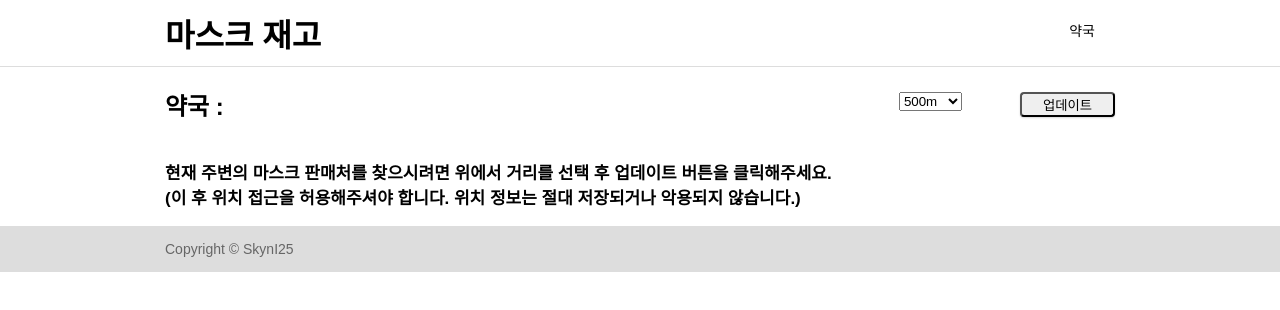
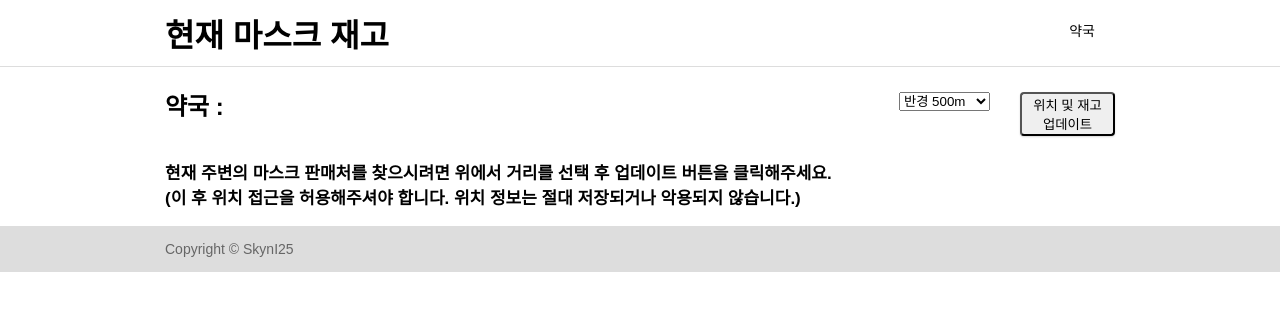
Before and after one commit to SkynI25/mask-stock, a website with bundled scripts: page index.html in a window 1280 px wide. Built offline with nearby package versions, Linux system fonts and the light colour scheme.

Commit message:
edit title & update button & location text

```diff
--- a/index.html
+++ b/index.html
@@ -11,7 +11,7 @@
     <header class="header">
         <div class="header-inner">
             <div class="title">
-                <h1><a href="#">마스크 재고</a></h1>
+                <h1><a href="#">현재 마스크 재고</a></h1>
             </div>
             <div class="category">
                 <ul>
@@ -26,16 +26,16 @@
             <div class="pharmacy-data">
                 <div class="select-distance">
                     <select id="distance">
-                        <option value="500">500m</option>
-                        <option value="1000">1000m</option>
-                        <option value="1500">1500m</option>
-                        <option value="2000">2000m</option>
-                        <option value="3000">3000m</option>
-                        <option value="4000">4000m</option>
-                        <option value="5000">5000m</option>
+                        <option value="500">반경 500m</option>
+                        <option value="1000">반경 1000m</option>
+                        <option value="1500">반경 1500m</option>
+                        <option value="2000">반경 2000m</option>
+                        <option value="3000">반경 3000m</option>
+                        <option value="4000">반경 4000m</option>
+                        <option value="5000">반경 5000m</option>
                     </select>
                 </div>
-                <button id="update">업데이트</button>
+                <button id="update">위치 및 재고 업데이트</button>
             </div>
         </div>
         <ul class="pharmacy-list">
```
